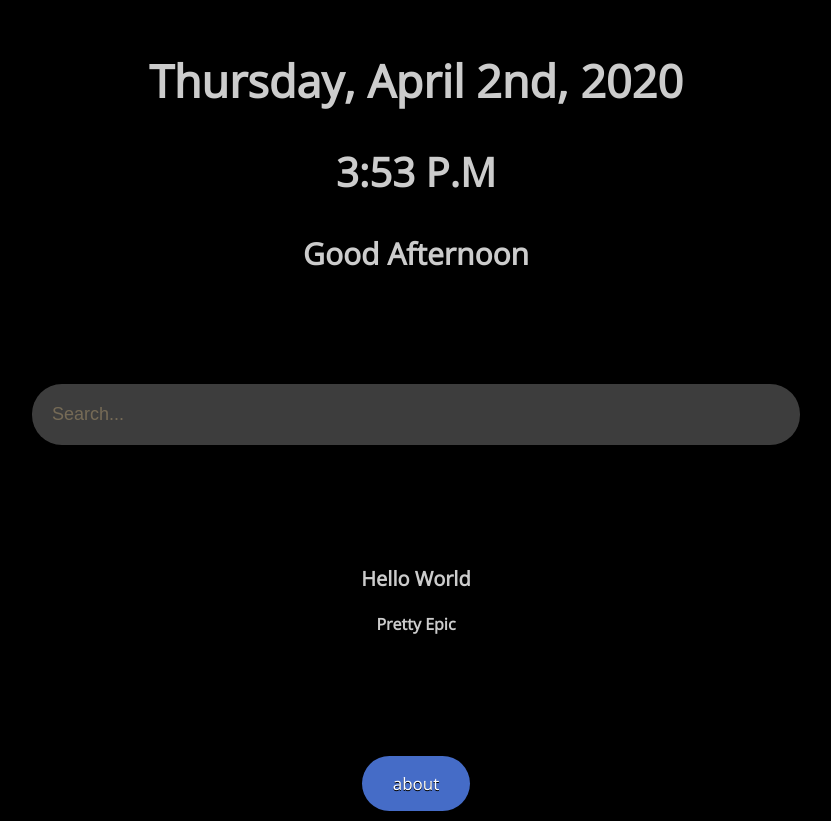
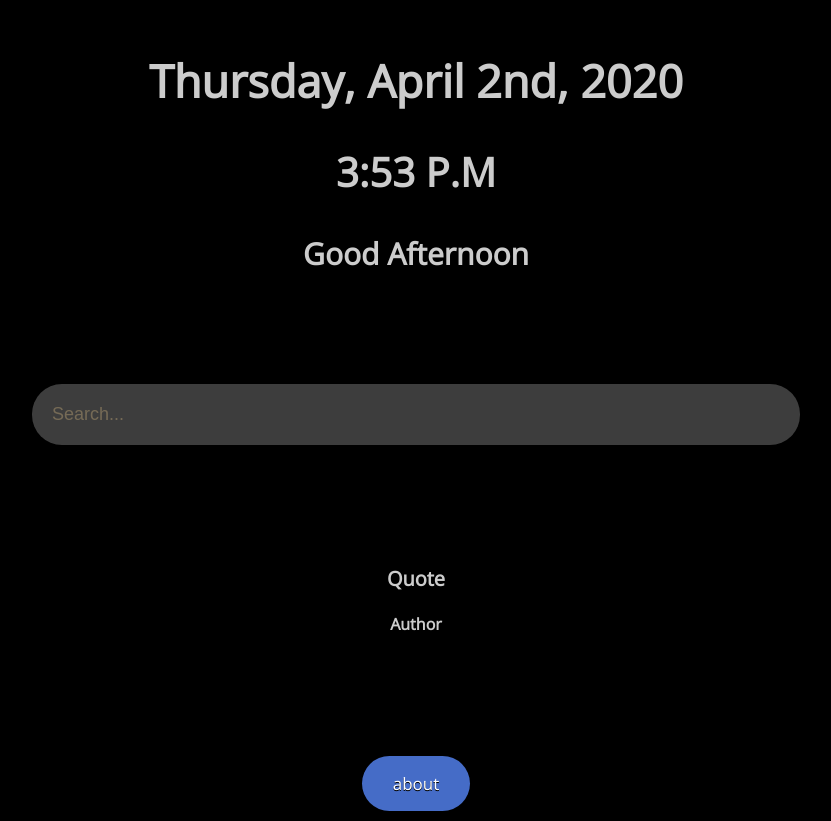
Before and after one commit to meh430/meh430.github.io, a React (Create React App) app: page / in a window 1280 px wide. Shown: the whole page, without its empty margins (224-1055 px from the left). Built offline with nearby package versions, Linux system fonts and the light colour scheme; no server answers.

Commit message:
Adds quote

```diff
--- a/src/App.js
+++ b/src/App.js
@@ -1,6 +1,7 @@
 import React from "react";
 import "./App.css";
 import { DateComp } from "./entry/dateTime";
+import { QuoteComp } from "./entry/greetQuote"
 
 const apiKey = "5e7f67a8f96f9f072a0b0a98";
 const endpoint = "https://reddtwalls-8176.restdb.io/rest/images";
@@ -8,7 +9,7 @@ const endpoint = "https://reddtwalls-8176.restdb.io/rest/images";
 class App extends React.Component {
     performSearch(event) {
         const base = "https://google.com/search?q=";
-        if (event.keyCode == 13 || event.which == 13) {
+        if (event.keyCode === 13 || event.which === 13) {
             let query = document.getElementById("searchBar").value;
             let target = base;
             query.split(" ").forEach((word, index, array) => {
@@ -100,14 +101,7 @@ class App extends React.Component {
                 <br />
                 <br />
                 <br />
-                <div id="quoteStuff" align="center">
-                    <h3 id="quote" align="center" className="mainPage">
-                        Hello World
-                    </h3>
-                    <h4 id="author" align="center" className="mainPage">
-                        Pretty Epic
-                    </h4>
-                </div>
+                <QuoteComp/>
                 <br />
                 <br />
                 <br />
--- a/src/entry/dateTime.js
+++ b/src/entry/dateTime.js
@@ -27,7 +27,6 @@ export class DateComp extends React.Component {
         }
 
         let statement = "hmm";
-        console.log(hours);
         if (hours >= 0 && hours < 12) {
             statement = "Good Morning";
         } else if (hours >= 12 && hours < 17) {
@@ -51,7 +50,6 @@ export class DateComp extends React.Component {
             suffix = "A.M";
         }
         let fullTime = `${hours}:${minutes} ${suffix}`;
-        console.log(fullTime);
         this.setState({time: fullTime, greeting: statement})
     }
 
--- /dev/null
+++ b/src/entry/greetQuote.js
@@ -0,0 +1,56 @@
+import React from "react";
+import "../App.css";
+
+export class QuoteComp extends React.Component {
+    getQuote() {
+        const endpoint = "https://quotes.rest/qod";
+        fetch(endpoint)
+            .then(
+                netResp => {
+                    if (netResp.ok) {
+                        return netResp.json();
+                    }
+                    throw new Error("Failed to get quote");
+                },
+                error => console.log(error.message)
+            )
+            .then(jsonResp => {
+                console.log(jsonResp);
+                this.displayQuote(jsonResp);
+            });
+    }
+
+    displayQuote(response) {
+        let quoteObj = response;
+        quoteObj = quoteObj["contents"];
+        let quoteArr = quoteObj["quotes"];
+        if (!quoteArr.length) {
+            this.setState({ quote: "Not Found", author: "Not Found" });
+            return;
+        }
+        this.setState({ quote: quoteArr[0].quote, author: quoteArr[0].author });
+    }
+    constructor(props) {
+        super(props);
+        this.state = {
+            quote: "Quote",
+            author: "Author"
+        };
+        this.getQuote = this.getQuote.bind(this);
+        this.displayQuote = this.displayQuote.bind(this);
+        setTimeout(this.getQuote, 10);
+    }
+
+    render() {
+        return (
+            <div id="quoteStuff" align="center">
+                <h3 id="quote" align="center" className="mainPage">
+                    {this.state.quote}
+                </h3>
+                <h4 id="author" align="center" className="mainPage">
+                    {this.state.author}
+                </h4>
+            </div>
+        );
+    }
+}
```
